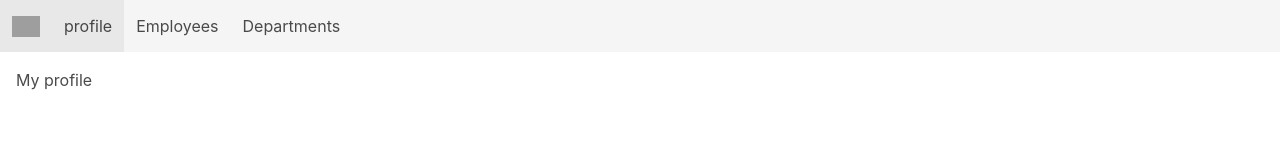
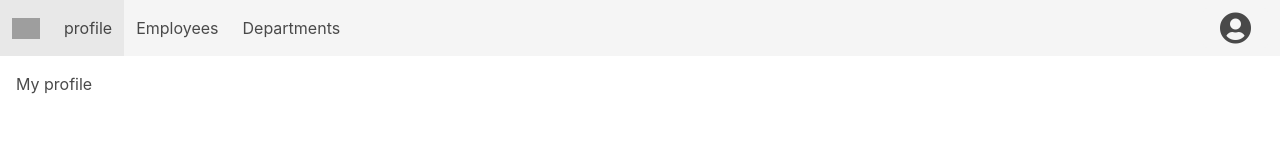
Before and after one commit to dabeng/hr, a React (Create React App) app: page / in a window 1280 px wide. Shown: the top 160 px of the page. Built offline with nearby package versions, Linux system fonts and the light colour scheme; grey boxes are pictures that could not be loaded.

Commit message:
add account button

```diff
--- a/src/App.js
+++ b/src/App.js
@@ -48,7 +48,7 @@ function App() {
             </a>
           </div>
 
-          <div id="navbarBasicExample" class="navbar-menu">
+          <div class="navbar-menu">
             <div class="navbar-start">
               <NavLink
                 to="/"
@@ -74,6 +74,16 @@ function App() {
               </NavLink>
             </div>
           </div>
+
+          <div class="navbar-end">
+            <div class="navbar-item">
+              <div class="buttons">
+                <a class="button is-light">
+                  <i class="fas fa-user-circle fa-2x"></i>
+                </a>
+              </div>
+            </div>
+          </div>
         </nav>
 
         <main>
```
